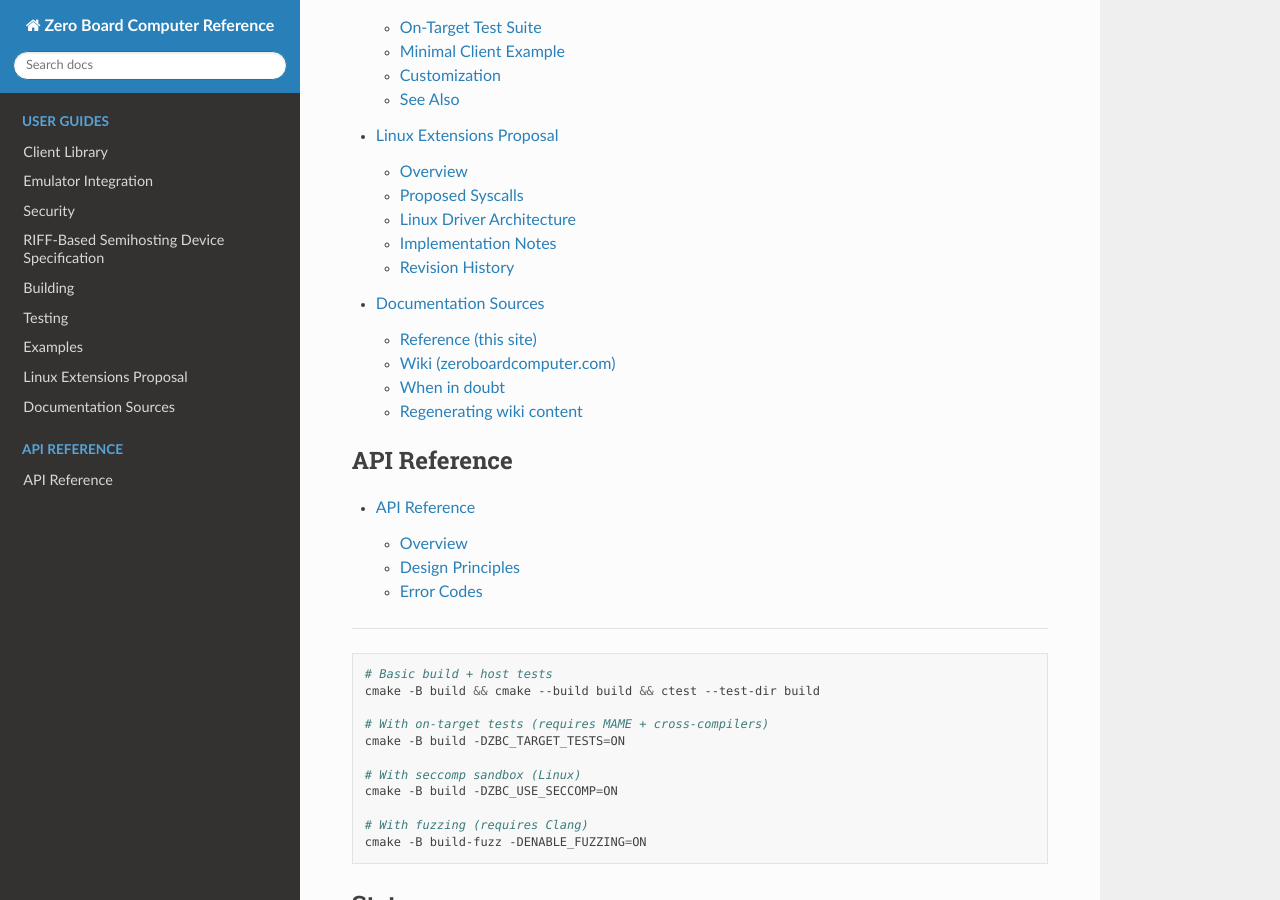
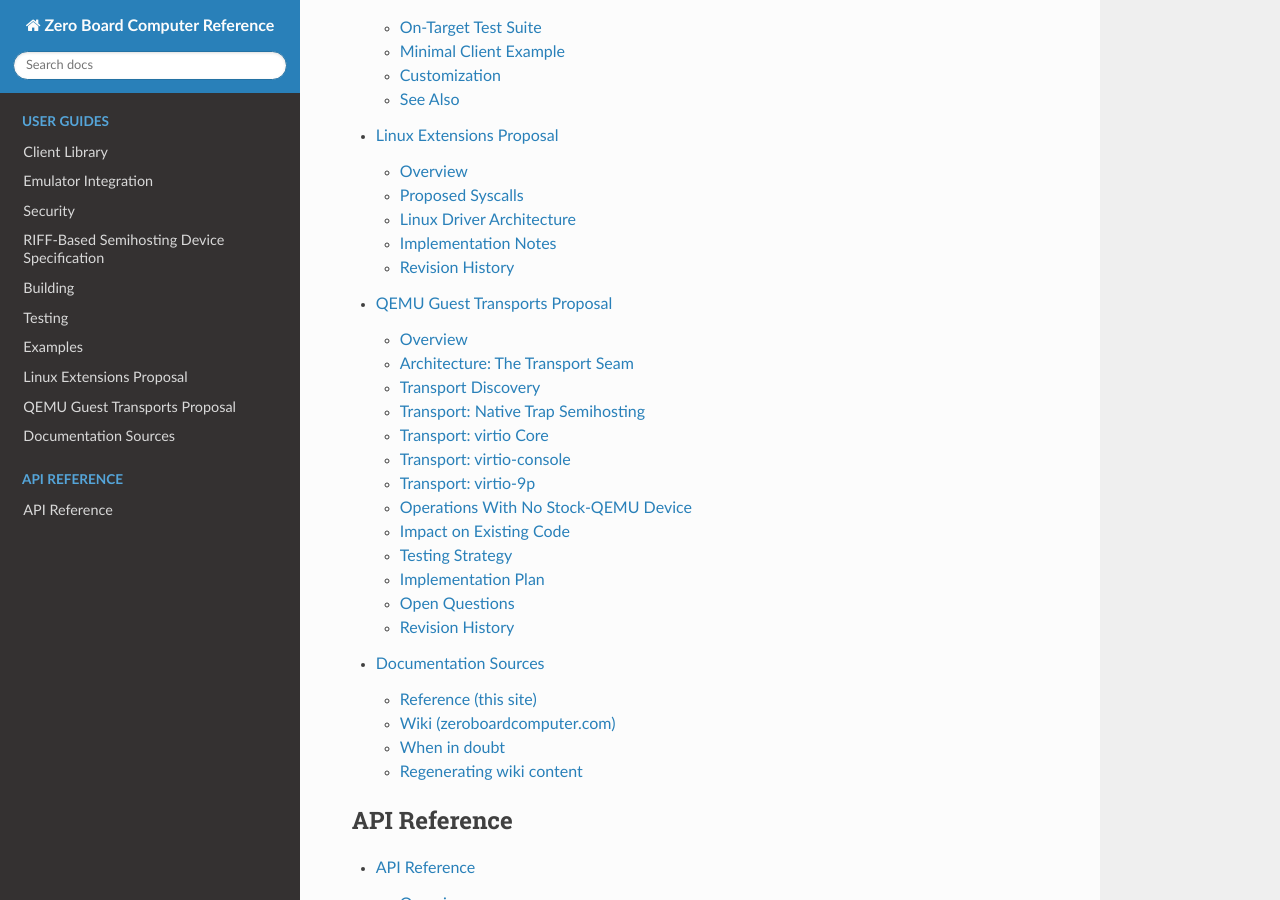
Before and after one commit to johnwbyrd/semihost, a Sphinx documentation site: the page built from docs/source/index.rst, in a window 1280 px wide and 900 px high, scrolled down 3838 px. Built offline with Sphinx 7.4.7 and the Read the Docs theme 3.1.0, drawn with Linux system fonts in a browser that asks for light colours; part of the change alters nothing that is shown.

Commit message:
docs: propose guest transports for stock QEMU (trap, virtio-console, virtio-9p)
Design proposal for running ZBC guests unmodified on stock QEMU machines
that have no ZBC device: a transport seam at the opcode level in the
client library (the RIFF/doorbell path becomes the default transport),
a signature-driven probe chain (ZBC device first, then virtio-mmio scan),
QEMU's native trap semihosting as a build-time transport, and polled
virtio-console + virtio-9p transports with a normative opcode-to-9P2000.L
mapping. The wire protocol, host libraries, and conformance suite are
unaffected.

https://claude.ai/code/session_01APNG22XEUzbjLzaDURrdCt

```diff
--- a/docs/source/index.rst
+++ b/docs/source/index.rst
@@ -21,6 +21,7 @@ Documentation
    testing
    examples
    linux-extensions-proposal
+   qemu-transports-proposal
    documentation-sources
 
 .. toctree::
--- /dev/null
+++ b/docs/source/qemu-transports-proposal.rst
@@ -0,0 +1,583 @@
+QEMU Guest Transports Proposal
+==============================
+
+.. warning::
+
+   This document describes a **proposal for future expansion** of the ZBC
+   client library. **None of these transports are currently implemented.**
+
+   The purpose of this document is to design how a guest program built
+   against the ZBC client API can run unmodified on a stock QEMU machine
+   that has no ZBC semihosting device, by thunking semihost calls down to
+   devices QEMU already ships: virtio-9p for files, virtio-console for the
+   console, and (where available) QEMU's native trap-based semihosting.
+
+.. contents:: Table of Contents
+   :local:
+   :depth: 2
+
+Overview
+--------
+
+Motivation
+^^^^^^^^^^
+
+Today a ZBC guest requires a host with a ZBC semihosting device: MAME's ZBC
+machines, an emulator that embeds one of the host libraries, or future
+silicon. QEMU ships no such device, and patching one in (while planned as a
+proof of concept) means users must build a custom QEMU.
+
+The goal of this proposal is the inverse arrangement: **the host stays
+stock; the guest carries the drivers.** A guest program written against the
+ZBC client API -- ``zbc_api_*``, ``zbc_call()``, or the ARM-style
+``zbc_semihost()`` entry point -- recompiles (or, per platform, simply
+relinks) and runs identically on:
+
+- a MAME ZBC machine, via the RIFF/doorbell device protocol (today's path);
+- a stock QEMU machine, via devices QEMU already provides;
+- real or FPGA hardware with a physical ZBC device.
+
+The invariant is the **guest-facing interface**, not the wire. The RIFF
+protocol defined in :doc:`specification` remains the canonical wire format
+for the ZBC device and is unaffected by this proposal; it becomes one
+*transport* among several rather than the only one.
+
+What Stock QEMU Provides
+^^^^^^^^^^^^^^^^^^^^^^^^
+
+Three host-side capabilities exist in unmodified QEMU and map onto the
+semihosting operation set:
+
+.. list-table::
+   :header-rows: 1
+   :widths: 25 30 45
+
+   * - QEMU facility
+     - Covers
+     - Notes
+   * - Trap semihosting (``-semihosting``)
+     - Everything (files, console, time, exit)
+     - ARM, AArch64, RISC-V, MIPS, m68k, Xtensa only; not x86
+   * - virtio-9p (``-fsdev`` / ``-virtfs``)
+     - File operations
+     - Built into QEMU; no external daemon (unlike virtio-fs/virtiofsd)
+   * - virtio-console
+     - Console I/O
+     - Rides the same virtqueue core as 9p
+
+virtio-9p is chosen over virtio-fs deliberately: virtio-fs requires the
+external ``virtiofsd`` vhost-user daemon and a FUSE client in the guest,
+while 9P2000.L is a compact synchronous RPC protocol served by QEMU itself.
+Its strict one-request/one-response model maps one-to-one onto ZBC's
+synchronous call model.
+
+Architecture: The Transport Seam
+--------------------------------
+
+Current Call Path
+^^^^^^^^^^^^^^^^^
+
+``zbc_call()`` in ``src/c/zbc_client.c`` currently hard-wires three steps:
+build a RIFF request from the opcode table, submit it by writing RIFF_PTR
+and DOORBELL (``zbc_client_submit()``), and parse the RETN/ERRO response.
+
+Proposed Seam
+^^^^^^^^^^^^^
+
+Introduce a guest-side transport vtable at the **opcode level** -- the
+mirror image of the host's ``zbc_backend_t``:
+
+.. code-block:: c
+
+   /* A transport executes one semihosting operation. It fills the
+    * response (result, errno, optional data) exactly as the RIFF
+    * transport does today. */
+   typedef struct zbc_transport_s {
+       int (*call)(void *ctx, zbc_response_t *response,
+                   int opcode, uintptr_t *args);
+   } zbc_transport_t;
+
+``zbc_client_state_t`` gains a transport pointer (plus context).
+``zbc_call()`` becomes a dispatcher; the existing
+build-RIFF/doorbell/parse path moves behind the vtable as the **default
+transport**, preserving current behavior bit-for-bit. ``zbc_api_*`` and
+``zbc_semihost()`` do not change at all.
+
+A transport need not implement every opcode itself; transports compose.
+The composition mirrors the C++ host library's Backend hierarchy
+(inert base → ``ConsoleBackend`` → ``FileBackend``): a console-capable
+transport layers over an inert base that fails everything with ``ENOSYS``,
+and a file-capable transport layers over that. Concretely, the QEMU
+transport is a dispatcher that routes console opcodes (and file opcodes on
+fds 0-2) to the virtio-console driver, file opcodes to the 9p driver, and
+everything else to platform hooks.
+
+Normative Equivalence Requirement
+^^^^^^^^^^^^^^^^^^^^^^^^^^^^^^^^^
+
+Whatever the transport, the observable semantics at the ``zbc_call()``
+boundary MUST be identical:
+
+- Return value conventions follow :doc:`specification` (e.g. SYS_WRITE
+  returns bytes **not** written; SYS_READ returns bytes **not** read).
+- ``response->error_code`` carries a POSIX errno, 0 on success.
+- File descriptors 0-2 are console (stdin/stdout/stderr); user files
+  start at 3 -- matching the host libraries' ``FileDescTable``.
+- ``SYS_ERRNO`` returns the errno of the most recent failing operation.
+- Unimplemented operations fail with result -1 and errno ``ENOSYS``;
+  they never trap or hang.
+
+A transport-equivalence test suite enforces this (see `Testing Strategy`_).
+
+Transport Discovery
+-------------------
+
+Probe Chain
+^^^^^^^^^^^
+
+Runtime discovery is signature-driven, which is precisely what the ZBC
+SIGNATURE register exists for. At ``zbc_client_init()`` time (or first
+call), the library probes in order:
+
+1. **ZBC device.** Read 8 bytes at the platform's device base (the
+   address-placement formula in :doc:`specification`). If they spell
+   ``SEMIHOST``, select the RIFF/doorbell transport. A machine that has a
+   ZBC device -- MAME, patched QEMU, silicon -- always wins, so the same
+   binary prefers the native device wherever one exists.
+2. **virtio-mmio scan.** Walk the platform's virtio-mmio window (a small
+   per-platform table, below). A slot is live if MagicValue (offset 0x000)
+   reads ``0x74726976`` ("virt", little-endian) and Version (offset 0x004)
+   is 2 (modern). DeviceID (offset 0x008) selects the driver: 3 = console,
+   9 = 9P transport, 0 = empty slot. Select the QEMU composite transport
+   with whichever devices were found.
+3. **No transport.** Call a weak hook ``zbc_no_transport()``; the default
+   implementation spins (a deliberate, debuggable hang at a known symbol).
+   Platforms may override it to write a panic code somewhere visible.
+
+Trap semihosting is **not** part of the runtime chain (see below); it is a
+build-time selection.
+
+Known virtio-mmio Windows
+^^^^^^^^^^^^^^^^^^^^^^^^^
+
+.. list-table::
+   :header-rows: 1
+   :widths: 25 20 15 15 25
+
+   * - QEMU machine
+     - Base
+     - Stride
+     - Slots
+     - Notes
+   * - ARM/AArch64 ``virt``
+     - 0x0a000000
+     - 0x200
+     - 32
+     - DTB also describes these; fixed in practice
+   * - RISC-V ``virt``
+     - 0x10001000
+     - 0x1000
+     - 8
+     - rv32 and rv64
+   * - x86 ``microvm``
+     - 0xfeb00000
+     - 0x200
+     - 8
+     - Avoids PCI enumeration on x86
+
+These constants live in the per-platform port (alongside the ZBC device
+base address), not in the transport core. Machines that expose virtio only
+over PCI (x86 ``pc``/``q35``) are out of scope for the first
+implementation; PCI enumeration is a documented future extension.
+
+Transport: Native Trap Semihosting
+----------------------------------
+
+ZBC deliberately uses ARM semihosting opcode numbers, and QEMU implements
+trap-based semihosting for ARM, AArch64, RISC-V, MIPS, m68k, and Xtensa
+when started with ``-semihosting`` (or ``-semihosting-config``). On these
+targets the entire transport is a per-architecture thunk of roughly ten
+instructions: place the opcode and parameter-block pointer in the
+ABI-defined registers and execute the trap sequence (e.g. ``hlt #0xf000``
+on AArch64; the ``slli``/``ebreak``/``srai`` sequence on RISC-V).
+
+Properties:
+
+- Covers the **entire** operation set -- files, console, time, exit --
+  with zero guest driver code and zero host configuration beyond the flag.
+- The parameter block layout is exactly what ``zbc_semihost()`` already
+  accepts, so the thunk slots in beneath the existing API trivially.
+- **Not safely probeable.** Executing the trap sequence on a QEMU started
+  without ``-semihosting`` (or on real hardware) raises an exception. The
+  known workaround -- install a fault handler, attempt a benign call such
+  as SYS_ERRNO, recover -- drags per-architecture vector management into
+  the library. Therefore the trap transport is an explicit **build-time
+  selection** (``-DZBC_TRANSPORT_TRAP``) for ports that want it, not a
+  link in the runtime probe chain. Revisiting this once per-arch fault
+  shims exist is an open question.
+
+Where the trap transport is selected, the virtio drivers are unnecessary
+and are not linked.
+
+Transport: virtio Core
+----------------------
+
+Both virtio drivers share one transport core:
+
+**virtio-mmio, modern (version 2) only.** Legacy (version 1) devices are
+rejected; QEMU has defaulted to modern for years and supporting both
+doubles the test matrix for no audience.
+
+**Single polled split virtqueue engine.** ZBC semihosting is synchronous,
+so the driver never needs interrupts: place buffers in the descriptor
+table, publish to the available ring, write QueueNotify, then spin reading
+the used ring's index until the device consumes the request. This mirrors
+the "portable guests poll RESPONSE_READY" discipline of the ZBC device
+itself.
+
+**Minimal feature negotiation.** Acknowledge ``VIRTIO_F_VERSION_1``;
+offer nothing else. In particular the console's ``MULTIPORT`` feature is
+*not* negotiated, which pins the console to the simple two-queue layout.
+
+**Static allocation.** The client library's zero-heap rule (statically
+verified by ``test/CMakeLists.txt``) applies. Virtqueue rings, the 9p
+message buffer, and the fd table live in caller-provided or static storage.
+Queue sizes are negotiated down to small powers of two (8 descriptors
+suffices for strictly serial request/response use). Descriptor addresses
+are guest-physical; ports run with the MMU off or identity-mapped, the
+same assumption the ZBC spec already makes for physical devices.
+
+**Little-endian discipline.** Virtio 1.x structures and all 9P fields are
+little-endian by specification. Big-endian guests byteswap through shared
+helpers, exactly as the RIFF codec already does for chunk headers (and
+conveniently, the big-endian poster child m68k is a trap-semihosting
+target under QEMU, so it rarely needs the virtio path at all).
+
+Estimated size: 300-500 lines of C90 for probe + virtqueue engine.
+
+Transport: virtio-console
+-------------------------
+
+Device ID 3. Without MULTIPORT, the device exposes queue 0 (receive) and
+queue 1 (transmit) for a single port wired to the QEMU chardev.
+
+.. list-table::
+   :header-rows: 1
+   :widths: 25 75
+
+   * - Opcode
+     - Mapping
+   * - SYS_WRITEC
+     - One byte into the transmit queue
+   * - SYS_WRITE0
+     - String bytes into the transmit queue
+   * - SYS_WRITE (fd 1, 2)
+     - Buffer into the transmit queue; returns 0 (all written)
+   * - SYS_READC
+     - Poll the receive queue for one byte (blocking)
+   * - SYS_READ (fd 0)
+     - Drain up to ``count`` bytes from the receive queue
+   * - SYS_ISTTY
+     - 1 for fds 0-2, 0 otherwise
+
+Estimated size: 100-200 lines over the virtio core.
+
+A per-board polled UART thunk remains possible as a size optimization for
+a specific platform port, but it is explicitly **not** the architecture:
+there is no universal "the UART" across QEMU's machines (16550, PL011,
+SiFive, CMSDK, ESCC, SCIF, ...), and per-board UART drivers are exactly
+the burden ZBC exists to remove. Since the virtqueue core must exist for
+9p anyway, virtio-console's marginal cost is small and it works on any
+virtio-capable machine.
+
+Transport: virtio-9p
+--------------------
+
+Device ID 9. QEMU serves 9P2000.L over a single virtqueue (queue 0); each
+request occupies one descriptor chain (driver-writable reply buffer chained
+after the device-readable request buffer).
+
+Host-side setup is one flag on a stock QEMU::
+
+   -fsdev local,id=fs0,path=$SHARE_DIR,security_model=none \
+   -device virtio-9p-device,fsdev=fs0,mount_tag=zbc
+
+(``virtio-9p-device`` is the transport-agnostic/MMIO variant;
+``virtio-9p-pci`` is the PCI variant used on PCI-only machines.)
+
+Session and Fid Lifecycle
+^^^^^^^^^^^^^^^^^^^^^^^^^
+
+At transport initialization:
+
+1. ``Tversion(msize, "9P2000.L")`` -- negotiate the maximum message size.
+   The guest offers its static buffer size (default 8 KiB) and accepts the
+   server's (possibly smaller) reply. Reads and writes are clamped to
+   ``msize - 24`` (the Rread header) per round trip; larger SYS_READ /
+   SYS_WRITE calls loop internally.
+2. ``Tattach(root_fid, afid=NOFID, uname="zbc", aname=mount_tag)`` --
+   obtain the root fid.
+
+Per open file the guest holds one fid, cloned from the root by ``Twalk``
+(up to 16 path components per message, per the protocol's MAXWELEM; deeper
+paths chain walks). The guest fd table maps each fd to ``{fid, offset,
+open_flags}``; fds 0-2 are reserved for the console transport, user files
+start at 3. Because 9p reads and writes carry explicit offsets, SYS_SEEK
+is pure fd-table state and never touches the wire.
+
+Errno mapping is direct: every 9P2000.L failure is an ``Rlerror`` carrying
+a Linux errno, which flows into ``response->error_code`` unchanged.
+
+Normative Opcode Mapping
+^^^^^^^^^^^^^^^^^^^^^^^^
+
+.. list-table::
+   :header-rows: 1
+   :widths: 20 35 45
+
+   * - Opcode
+     - 9P messages
+     - Notes
+   * - SYS_OPEN
+     - ``Twalk`` (110) + ``Tlopen`` (12) or ``Tlcreate`` (14)
+     - Create/truncate modes use Tlcreate on the parent or
+       Tlopen+O_TRUNC; see flag table below
+   * - SYS_CLOSE
+     - ``Tclunk`` (120)
+     - Releases the fid; fd-table slot freed
+   * - SYS_READ
+     - ``Tread`` (116)
+     - Offset from fd table; advances it; loops over msize
+   * - SYS_WRITE
+     - ``Twrite`` (118)
+     - Offset from fd table; advances it; loops over msize
+   * - SYS_SEEK
+     - *(none)*
+     - Sets the fd-table offset
+   * - SYS_FLEN
+     - ``Tgetattr`` (24)
+     - Returns the size field
+   * - SYS_REMOVE
+     - ``Twalk`` + ``Tremove`` (122)
+     - Tremove clunks the fid even on error
+   * - SYS_RENAME
+     - ``Twalk`` (to both parent dirs) + ``Trenameat`` (74)
+     - Old and new parent fids, leaf names
+   * - SYS_TMPNAM
+     - *(none)*
+     - Name generated guest-side, as the host backends do
+   * - SYS_ISTTY
+     - *(none)*
+     - 0 for fds >= 3
+   * - SYS_ISERROR, SYS_ERRNO
+     - *(none)*
+     - Guest-side state
+
+SYS_OPEN Mode Mapping
+^^^^^^^^^^^^^^^^^^^^^
+
+``Tlopen``/``Tlcreate`` take Linux ``open(2)`` flags. Binary variants map
+identically to their text counterparts (the distinction is meaningless on
+POSIX hosts, matching the host backends' behavior).
+
+.. list-table::
+   :header-rows: 1
+   :widths: 30 70
+
+   * - SH_OPEN mode
+     - Linux flags
+   * - R / RB
+     - ``O_RDONLY``
+   * - R+ / R+B
+     - ``O_RDWR``
+   * - W / WB
+     - ``O_WRONLY | O_CREAT | O_TRUNC``
+   * - W+ / W+B
+     - ``O_RDWR | O_CREAT | O_TRUNC``
+   * - A / AB
+     - ``O_WRONLY | O_CREAT | O_APPEND``
+   * - A+ / A+B
+     - ``O_RDWR | O_CREAT | O_APPEND``
+
+Relationship to the Linux Extensions Proposal
+^^^^^^^^^^^^^^^^^^^^^^^^^^^^^^^^^^^^^^^^^^^^^
+
+The syscalls proposed in :doc:`linux-extensions-proposal` (stat, mkdir,
+readdir, fsync, ...) have direct 9P2000.L messages (``Tgetattr``,
+``Tmkdir``, ``Treaddir``, ``Tfsync``), so if those opcodes are adopted the
+9p transport implements them with no protocol invention. The opcode table
+and this mapping should grow together.
+
+Estimated size: 600-1000 lines of C90 over the virtio core.
+
+Operations With No Stock-QEMU Device
+------------------------------------
+
+Some opcodes have no universal device behind them. These route to small
+per-platform hooks with safe defaults:
+
+.. list-table::
+   :header-rows: 1
+   :widths: 25 40 35
+
+   * - Opcode
+     - Stock-QEMU options
+     - Default if no hook
+   * - SYS_EXIT / SYS_EXIT_EXTENDED
+     - ``isa-debug-exit`` (x86), ``sifive_test`` (RISC-V ``virt``),
+       PSCI ``SYSTEM_OFF`` (ARM ``virt``)
+     - Spin at a known symbol
+   * - SYS_CLOCK, SYS_ELAPSED, SYS_TICKFREQ
+     - Cycle counter / CLINT ``mtime`` / TSC, per platform
+     - -1 / ``ENOSYS``
+   * - SYS_TIME
+     - No portable wall clock without an RTC driver
+     - -1 / ``ENOSYS``
+   * - SYS_SYSTEM, SYS_GET_CMDLINE
+     - None
+     - -1 / ``ENOSYS``
+   * - SYS_HEAPINFO
+     - Linker-script symbols
+     - -1 / ``ENOSYS``
+   * - SYS_TIMER_CONFIG
+     - Platform timer + IRQ, out of scope initially
+     - -1 / ``ENOSYS``
+
+Where the trap transport is in use, all of these are served by QEMU's
+semihosting implementation and no hooks are needed.
+
+Impact on Existing Code
+-----------------------
+
+The Wire Protocol and the Spec
+^^^^^^^^^^^^^^^^^^^^^^^^^^^^^^
+
+Unchanged. :doc:`specification` governs the ZBC device transport exactly
+as before. This proposal adds no chunks, registers, or opcodes.
+
+The C Client Library
+^^^^^^^^^^^^^^^^^^^^
+
+- ``zbc_client.c``: extract the RIFF build/submit/parse path into the
+  default transport; ``zbc_call()`` dispatches through the vtable.
+- New sources (built only into ports that want them):
+  ``zbc_transport_virtio.c`` (core), ``zbc_transport_vcon.c``,
+  ``zbc_transport_9p.c``, ``zbc_transport_trap_<arch>.S``.
+- New shared header for transport-facing constants (virtio register
+  offsets, 9P message types, flag mappings) so a future second
+  implementation cannot drift -- the same single-definition discipline
+  ``zbc_protocol.h`` provides today and the C++ tier's ``Protocol.h``
+  consumes.
+
+The C Host Library and the C++ Host Library
+^^^^^^^^^^^^^^^^^^^^^^^^^^^^^^^^^^^^^^^^^^^
+
+Untouched. The C++ tier is host-side only (``zbc::Device`` embeds in
+MAME-class emulators); since the wire does not change, the conformance
+suite's byte-for-byte C-vs-C++ equivalence is unaffected. The planned
+QEMU ZBC-device proof of concept is a separate effort that would embed the
+**C** host library (QEMU is a C codebase) through ``zbc_host_mem_ops_t``,
+exactly as :doc:`emulator-integration` describes; it serves as the escape
+hatch for guests that need full semihosting semantics on QEMU before --
+or instead of -- the virtio transports.
+
+Testing Strategy
+----------------
+
+**Unit tests (host-built, no emulator).** A mock virtio-mmio device over
+the existing ``test/common`` mock-memory infrastructure exercises probe,
+feature negotiation, and the virtqueue engine; a scripted 9p server
+validates message encoding, fid lifecycle, msize clamping, and Rlerror
+handling.
+
+**Transport equivalence.** The same operation script runs against the
+RIFF transport (mock ZBC device) and the 9p/console transports (mock
+virtio device); results, errnos, and fd behavior must match. This is the
+client-side analogue of the existing C-vs-C++ host conformance suite.
+
+**On-target.** ``test/target/runners/qemu.cmake`` stops being a stub. The
+existing ``zbc_target_test.c`` runs unmodified::
+
+   # RISC-V virt, virtio transports
+   qemu-system-riscv32 -machine virt -nographic \
+     -bios none -kernel zbc_target_test.elf \
+     -fsdev local,id=fs0,path=$SANDBOX,security_model=none \
+     -device virtio-9p-device,fsdev=fs0,mount_tag=zbc \
+     -device virtio-serial-device \
+     -device virtconsole,chardev=c0 -chardev stdio,id=c0
+
+   # ARM virt, trap transport build
+   qemu-system-arm -machine virt -nographic -semihosting \
+     -kernel zbc_target_test_trap.elf
+
+The MAME 6502/i386 runs continue unchanged, demonstrating the thesis:
+one test program, one client API, three transports, two emulators.
+
+Implementation Plan
+-------------------
+
+.. list-table::
+   :header-rows: 1
+   :widths: 30 50 20
+
+   * - Step
+     - Deliverable
+     - Risk
+   * - 1. Transport seam
+     - Vtable in ``zbc_client_state_t``; RIFF path behind it;
+       all existing tests pass bit-for-bit
+     - Low
+   * - 2. Trap transport
+     - ARM or RISC-V thunk + QEMU trap CI job
+     - Low
+   * - 3. virtio core
+     - Probe + polled virtqueue + mock-device unit tests
+     - Medium
+   * - 4. virtio-console
+     - Console opcodes on stock QEMU
+     - Low
+   * - 5. 9p transport
+     - File opcodes on stock QEMU; equivalence suite
+     - Medium
+   * - 6. QEMU runner
+     - ``qemu.cmake`` implemented; on-target CI
+     - Low
+
+Step 2 is deliberately early: it proves the seam end-to-end on stock QEMU
+with trivial transport code before the virtio investment.
+
+Open Questions
+--------------
+
+1. **Probe-chain failure mode.** Is spin-at-a-symbol the right default
+   for ``zbc_no_transport()``, or should the library attempt a best-effort
+   console message first (chicken-and-egg if no transport exists)?
+2. **fd-table placement.** Per-transport (the RIFF path needs none -- the
+   host owns fds) versus shared in the seam. Per-transport is proposed
+   here; the cost is that SYS_ERRNO and fd-validity semantics must be
+   re-verified by the equivalence suite for each transport.
+3. **Trap-transport probing.** Worth building per-arch fault shims so the
+   trap can join the runtime probe chain, or is build-time selection
+   permanently acceptable?
+4. **virtio-pci.** Needed eventually for x86 ``pc``/``q35`` (and for
+   VMMs without virtio-mmio)? Or is ``microvm`` an acceptable answer for
+   x86 indefinitely?
+5. **Selection override.** Should a guest be able to force a transport at
+   runtime (environment of the embedder, linker symbol) rather than
+   trusting the probe order?
+6. **Read/write loop semantics.** When a looped 9p SYS_READ hits EOF
+   mid-way, partial-read accounting must match the host backends exactly;
+   pin this down in the equivalence suite early.
+
+Revision History
+----------------
+
+.. list-table::
+   :header-rows: 1
+   :widths: 20 80
+
+   * - Date
+     - Changes
+   * - 2026-06
+     - Initial proposal: transport seam, probe chain, trap/virtio-console/
+       virtio-9p transports for stock QEMU
```
